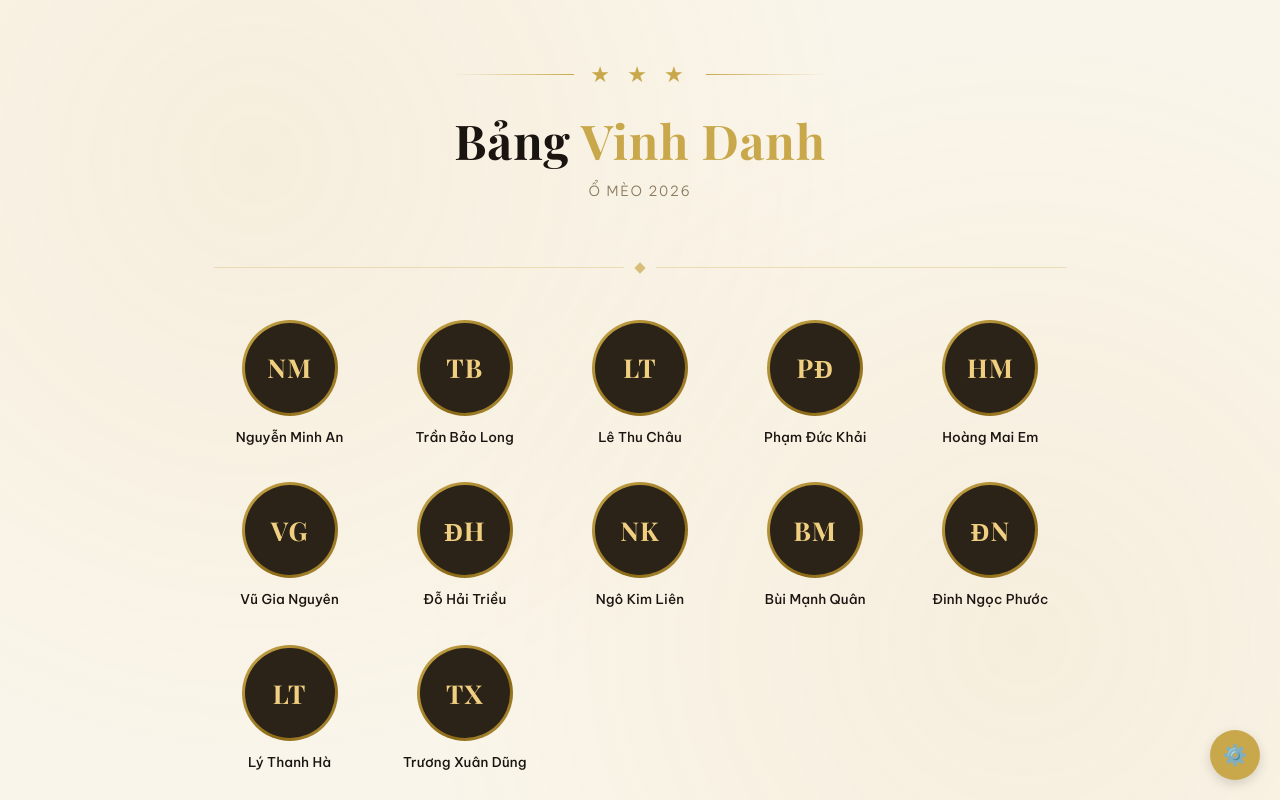
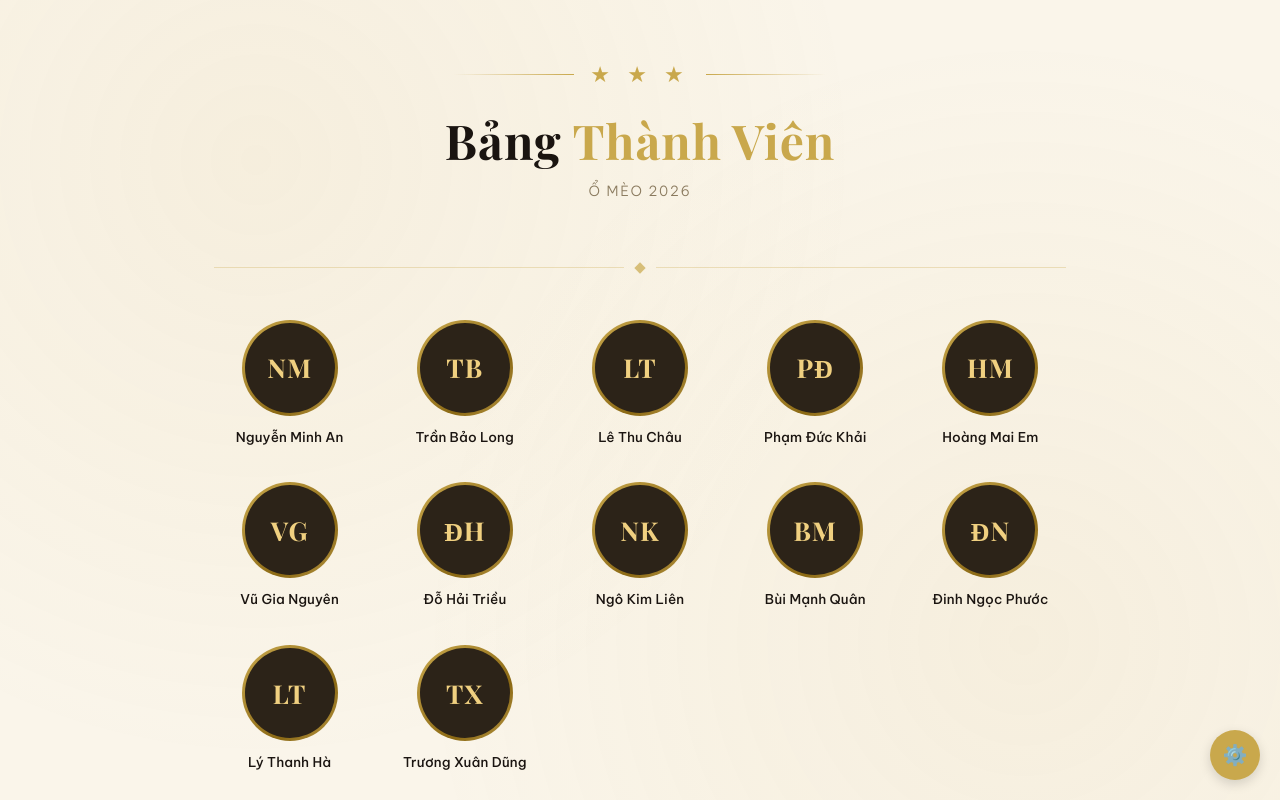
Before and after one commit to riotriot89-png/webtv, a plain HTML site: page index.html in a window 1280 px wide. Shown: the top 800 px of the page. Drawn offline with nearby package versions, Linux system fonts and the light colour scheme.

Commit message:
Update index.html

```diff
--- a/index.html
+++ b/index.html
@@ -277,7 +277,7 @@
       <div class="ornament-star">★ ★ ★</div>
       <div class="ornament-line right"></div>
     </div>
-    <h1>Bảng <span>Vinh Danh</span></h1>
+    <h1>Bảng <span>Thành Viên</span></h1>
     <p class="header-sub">Ổ Mèo 2026</p>
   </header>
 
```
